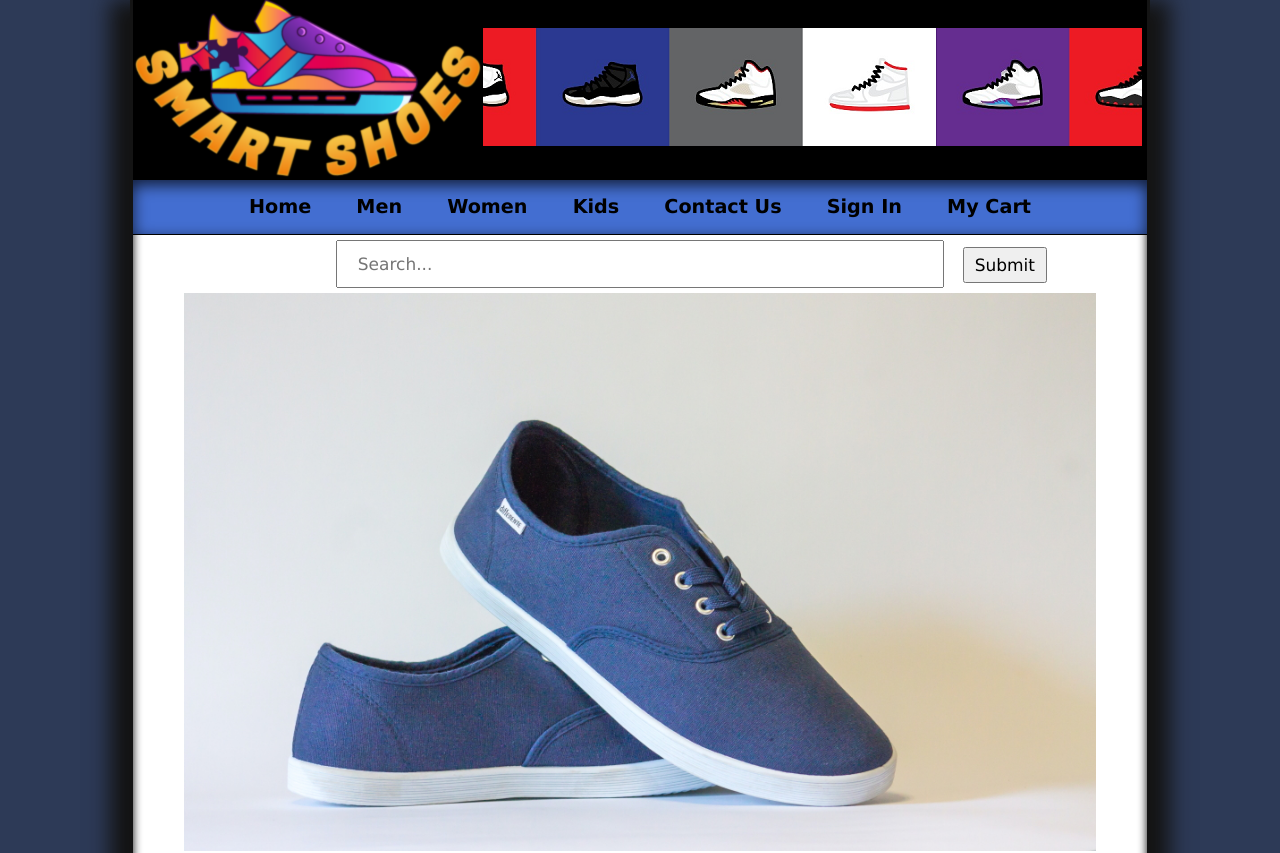
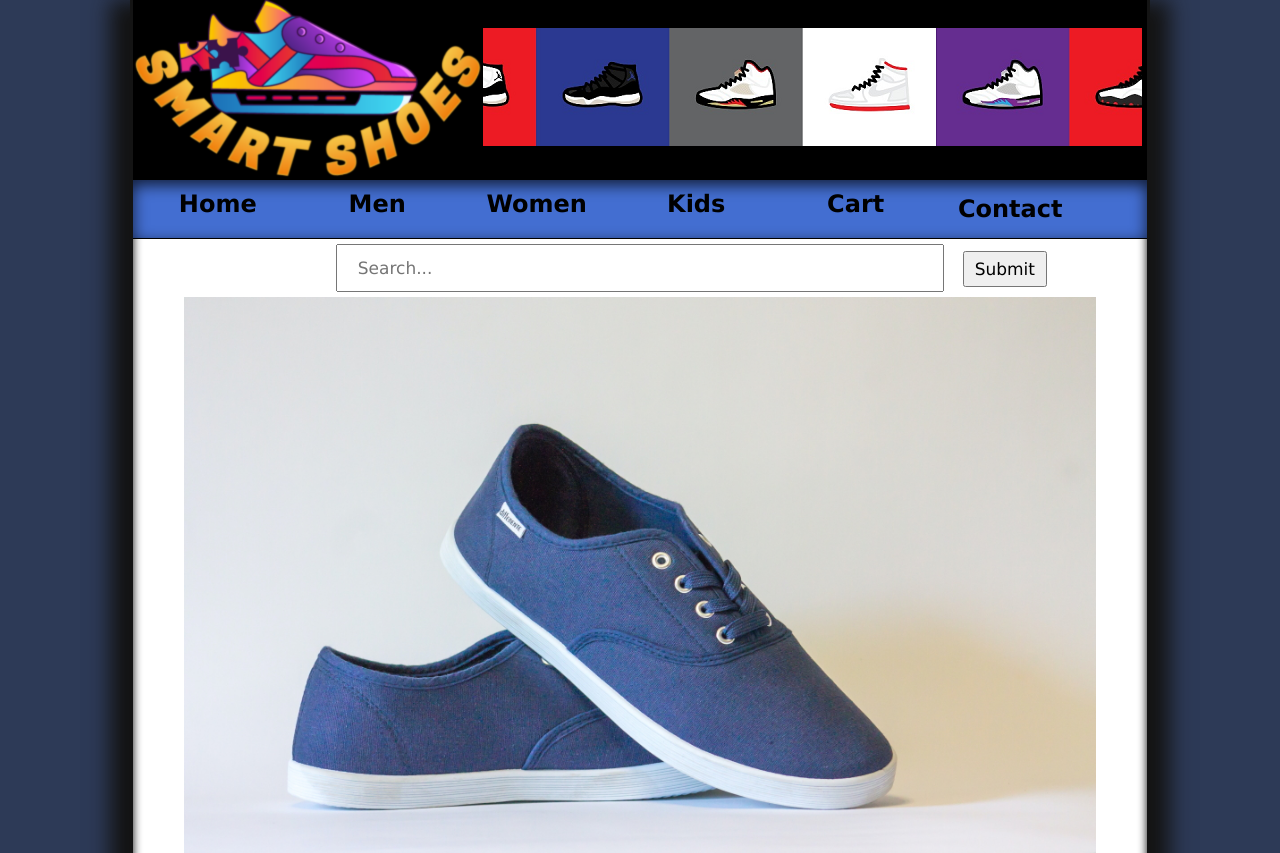
Before and after one commit to LoFonWorks/Smart-Shoes, a PHP site: page /home.html in a window 1280 px wide. Shown: the top 853 px of the page. Run offline with PHP 8.4, Linux system fonts and the light colour scheme.

Commit message:
Updated navbar with drop down menu

```diff
--- a/home.css
+++ b/home.css
@@ -68,8 +68,8 @@ header {
     color: black;
 }
 
-header nav ul {
-    background-color: rgb(67,110,209);
+.navbar {
+    background-color: rgb(67, 110, 209);
     list-style-type: none;
     margin: 0;
     padding: 5px;
@@ -77,35 +77,85 @@ header nav ul {
     box-shadow: inset 0 5px 15px 0px rgba(0, 0, 0, 0.75);
     text-align: center;
     width: 100%;
-    overflow: auto;
+    overflow: hidden;
+    font-size: 1.5em;
 }
 
-header nav ul li {
-    font-size: 1.2em;
-    line-height: 2.3em;
-    display: inline;
-    height: 2.3em;
-    padding: 0px 15px 0px 15px;
-}
-
-header nav ul li a {
+.navbar a{
     font-weight: bold;
     color: black;
+    width: 100%;
     text-decoration: none;
+    float: left;
     padding: 5px;
-    width: 12.5%;
+    width: 14.89%;
     text-align: center;
 }
 
-header nav ul li a:hover {
+.subnav{
+    font-weight: bold;
+    color: black;
+    width: 100%;
+    text-decoration: none;
+    float: left;
+    padding: 5px;
+    width: 14.89%;
+    text-align: center;
+}
+
+.subbut{
+    font-weight: bold;
+    color: black;
+    width: 100%;
+    text-decoration: none;
+    float: none;
+    padding: 5px;
+    width: 100%;
+    text-align: center;
+    background-color: transparent;
+    border:none;
+    font-size: 1em;
+}
+
+.navbar #a1:hover, .subnav:hover .subbut{
     background-color: #f62f5e;
     color:#fff;
     text-decoration: none;
     border-radius: 30px;
+    padding: .20em 0.2em;
 }
 
-header nav ul li a:active {
-    background-color: rgb(168, 207, 95);
+.content {
+    display: none;
+    position:absolute;
+    background-color: blue;
+    width: 20%;
+    text-align: left;
+    cursor: pointer;
+    border-radius: 30px;
+}
+.content #p1{
+    color: white;
+    text-decoration: none;
+    margin: 20px;
+}
+.content #p1 a{
+    color: white;
+    text-decoration: none;
+}
+.content #p1:hover{
+    background-color: #f62f5e;
+    color:black;
+    border-radius: 10px;
+    padding: 5px;
+}
+.subnav:hover .content{
+    display: block;
+    white-space: nowrap;
+    font-size: 0.7em;
+}
+
+.subnav:hover{
     text-decoration: none;
 }
 
--- a/home.html
+++ b/home.html
@@ -18,17 +18,22 @@
         <h6>
         ..
         </h6>
-        <nav>
-            <ul>
-                <li><a href="home.html">Home</a></li>
-                <li><a href="searchPage.html">Men</a></li>
-                <li><a href="searchPage.html">Women</a></li>
-                <li><a href="searchPage.html">Kids</a></li>
-                <li><a href="#">Contact Us</a></li>
-                <li><a href="#">Sign In</a></li>
-                <li><a href="paymentPage.html">My Cart</a></li>
-            </ul>
-        </nav>
+        <div class="navbar">
+            <a id="a1" href="home.html">Home</a>
+            <a id ="a1" href="searchPage.html">Men</a>
+            <a id="a1" href="searchPage.html">Women</a>
+            <a id="a1" href="searchPage.html">Kids</a>
+            <a id="a1" href="paymentPage.html">Cart</a>
+            <div class="subnav">
+                <button class="subbut">Contact<i class="fa fa-caret-down"></i></button>
+                <div class="content">
+                    <ul>
+                        <li id="p1">Phone: 337-666-0000</li>
+                        <li id="p1">Email: smartshoe@webmail.com</li>
+                        <li id="p1"><a href="#">Ticket Submission</a></li>
+                    </ul>
+                </div>
+            </div>
     </header>
     <div class="searchbar">
         <form>
--- a/paymentPage.css
+++ b/paymentPage.css
@@ -52,6 +52,7 @@ header {
     width: 14.89%;
     text-align: center;
 }
+
 .subbut{
     font-weight: bold;
     color: black;
@@ -64,8 +65,8 @@ header {
     background-color: transparent;
     border:none;
     font-size: 1em;
+}
 
-}
 .navbar #a1:hover, .subnav:hover .subbut{
     background-color: #f62f5e;
     color:#fff;
--- a/paymentPage.html
+++ b/paymentPage.html
@@ -38,14 +38,14 @@
         <div class="navbar">
             <a id="a1" href="home.html">Home</a>
             <a id ="a1" href="searchPage.html">Men</a>
-            <a id="a1" href="searchPage.html">Woman</a>
+            <a id="a1" href="searchPage.html">Women</a>
             <a id="a1" href="searchPage.html">Kids</a>
             <a id="a1" href="paymentPage.html">Cart</a>
             <div class="subnav">
                 <button class="subbut">Contact<i class="fa fa-caret-down"></i></button>
                 <div class="content">
                     <ul>
-                    <li id="p1">Phone: 337-666-000</li>
+                    <li id="p1">Phone: 337-666-0000</li>
                     <li id="p1">Email: smartshoe@webmail.com</li>
                     <li id="p1"><a href="#">Ticket Submission</a></li>
                 </ul>
```
